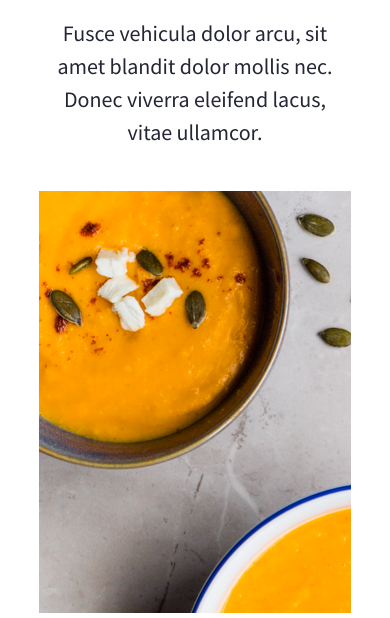
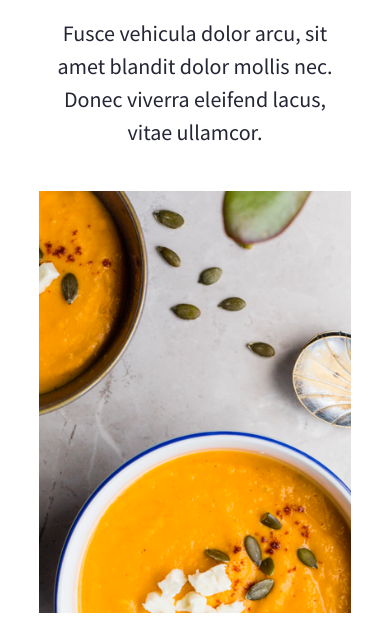
Before and after one commit to agorbacheva-y/Responsive-design, a plain HTML site: page index.html in a window 390 px wide. Shown: the part 272-890 px from the top of the page. Drawn offline with Linux system fonts and the light colour scheme.

Commit message:
img from css to html and more responsive sizing

```diff
--- a/index.html
+++ b/index.html
@@ -46,7 +46,14 @@
         </div>
 
         <!-- image -->
-        <div class="main__img"></div>
+        <div class="main__img">
+            <picture>
+                <source media="(max-width: 320px)" srcset="/images/soup-s.png">
+                <source media="(max-width: 768px)" srcset="/images/soup-m.png">
+                <source media="(min-width: 769px)" srcset="/images/soup-l.png">
+                <img src="/images/soup-s.png" alt="soup">
+            </picture>
+        </div>
     </main>
 </body>
 </html>
--- a/styles/index.scss
+++ b/styles/index.scss
@@ -52,15 +52,17 @@ p {
 }
 
 .main__img {
-    background-image: url("/images/soup-s.png");
-    background-repeat: no-repeat;
-    object-fit: cover;
+    display: flex;
     max-width: 80%;
     width: 100%;
     min-height: 50vh;
     margin: auto;
-    display: inline-flex;
-    justify-self: flex-end;
+
+    & img {
+        width: 100%;
+        height: 100%;
+        object-fit: cover;
+    }
 }
 
 /* tablet screen */
@@ -83,10 +85,6 @@ p {
 
     .main__text {
         max-width: 75%;
-    }
-
-    .main__img {
-        background-image: url("/images/soup-m.png");
     }
 }
 
@@ -128,7 +126,6 @@ p {
     }
 
     .main__img {
-        background-image: url("/images/soup-l.png");
         max-width: 40%;
         min-height: 80vh;
     }
```
Also changed, not shown: dist/css/index.css, styles/index.css, 1 other file.
